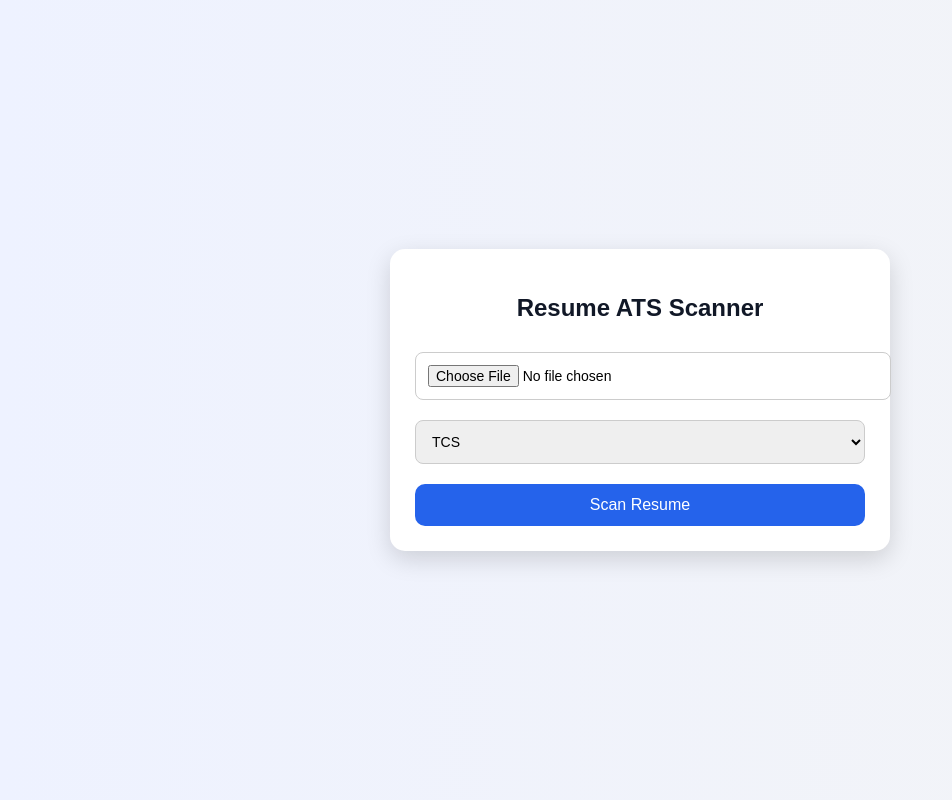
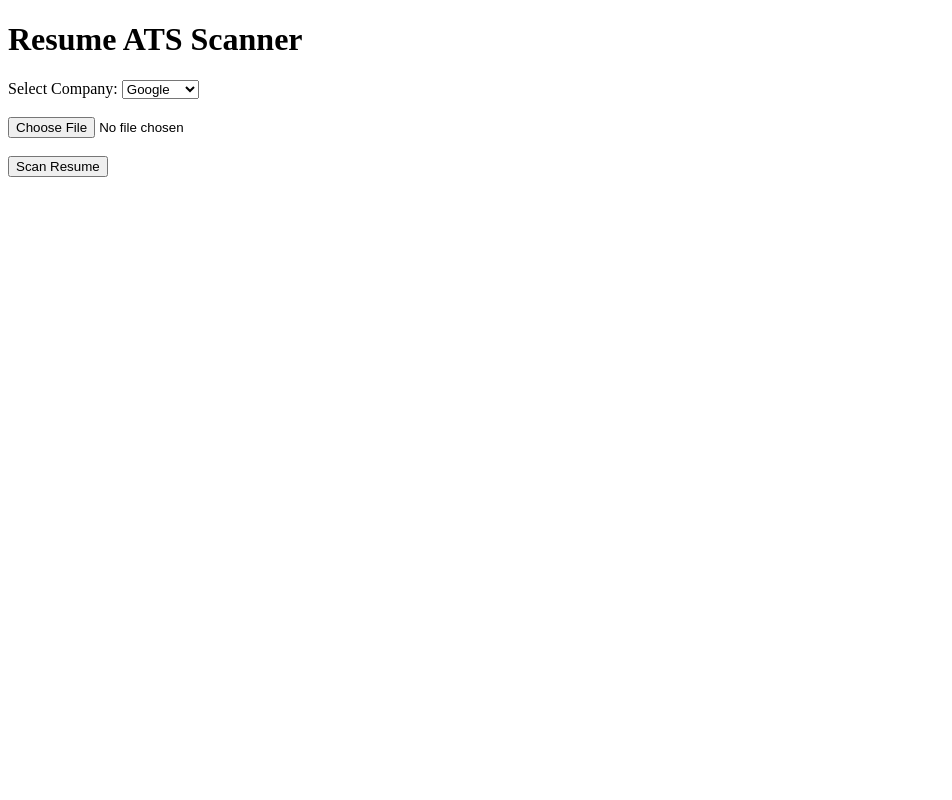
Before and after one commit to Niharikakollur/Resume-ATS-Scanner, a Flask app: page / in a window 1280 px wide. Shown: the whole page, without its empty margins (0-952 px from the left). Run offline with Flask 3, Linux system fonts and the light colour scheme.

Commit message:
Updated app, html and added companies file

```diff
--- a/app.py
+++ b/app.py
@@ -2,6 +2,10 @@ from flask import Flask, render_template, request
 import PyPDF2
 
 app = Flask(__name__)
+
+# Read companies from file
+with open("companies.txt", "r") as f:
+    companies = [line.strip() for line in f.readlines()]
 
 company_rules = {
     "TCS": ["python", "sql", "communication"],
@@ -13,9 +17,9 @@ def extract_text_from_pdf(pdf_file):
     reader = PyPDF2.PdfReader(pdf_file)
     text = ""
     for page in reader.pages:
-        text += page.extract_text()
+        if page.extract_text():
+            text += page.extract_text()
     return text.lower()
-
 
 @app.route("/", methods=["GET", "POST"])
 def index():
@@ -46,7 +50,7 @@ def index():
             else:
                 report += f"{c} missing<br>"
 
-        for skill in company_rules[company]:
+        for skill in company_rules.get(company, []):
             total += 1
             if skill in text:
                 score += 1
@@ -55,10 +59,7 @@ def index():
 
         percent = int((score / total) * 100)
 
-        if percent >= 70:
-            status = "Approved"
-        else:
-            status = "Rejected"
+        status = "Approved" if percent >= 70 else "Rejected"
 
         result = f"""
         <h3>{status} for {company}</h3>
@@ -66,8 +67,7 @@ def index():
         <p>{report}</p>
         """
 
-    return render_template("index.html", result=result, companies=company_rules.keys())
-
+    return render_template("index.html", result=result, companies=companies)
 
 if __name__ == "__main__":
     app.run(debug=True)
--- /dev/null
+++ b/companies.txt
@@ -0,0 +1,7 @@
+Google
+Microsoft
+Amazon
+Apple
+TCS
+Infosys
+Wipro
--- a/templates/index.html
+++ b/templates/index.html
@@ -1,101 +1,28 @@
 <!DOCTYPE html>
-<html lang="en">
+<html>
 <head>
-    <meta charset="UTF-8">
     <title>Resume ATS Scanner</title>
-    <meta name="viewport" content="width=device-width, initial-scale=1.0">
-    <style>
-        body {
-            font-family: Arial, sans-serif;
-            background: linear-gradient(to right, #eef2ff, #f3f4f6);
-            margin: 0;
-            padding: 0;
-            display: flex;
-            justify-content: center;
-            align-items: center;
-            min-height: 100vh;
-        }
-        .container {
-            background-color: #fff;
-            padding: 25px;
-            border-radius: 15px;
-            box-shadow: 0 8px 25px rgba(0,0,0,0.15);
-            width: 90%;
-            max-width: 450px;
-            text-align: center;
-        }
-        h2 {
-            color: #111827;
-            margin-bottom: 20px;
-        }
-        input[type="file"], select {
-            width: 100%;
-            padding: 12px;
-            margin: 10px 0;
-            border-radius: 8px;
-            border: 1px solid #ccc;
-            font-size: 14px;
-        }
-        button {
-            padding: 12px 20px;
-            background-color: #2563eb;
-            color: #fff;
-            border: none;
-            border-radius: 10px;
-            cursor: pointer;
-            font-size: 16px;
-            width: 100%;
-            margin-top: 10px;
-        }
-        button:hover {
-            background-color: #1e40af;
-        }
-        .result {
-            margin-top: 20px;
-            padding: 15px;
-            border-radius: 12px;
-            text-align: left;
-            white-space: pre-wrap;
-            word-wrap: break-word;
-        }
-        .approved {
-            background-color: #d1fae5;
-            color: #065f46;
-        }
-        .rejected {
-            background-color: #fee2e2;
-            color: #b91c1c;
-        }
-        @media (max-width: 500px) {
-            .container {
-                padding: 20px;
-            }
-            button, input[type="file"], select {
-                font-size: 14px;
-                padding: 10px;
-            }
-        }
-    </style>
 </head>
 <body>
-    <div class="container">
-        <h2>Resume ATS Scanner</h2>
+    <h1>Resume ATS Scanner</h1>
 
     <form method="POST" enctype="multipart/form-data">
-            <input type="file" name="resume" required><br>
+        <label>Select Company:</label>
         <select name="company">
             {% for c in companies %}
-                <option value="{{c}}">{{c}}</option>
+                <option value="{{ c }}">{{ c }}</option>
             {% endfor %}
-            </select><br>
-            <button type="submit">Scan Resume</button>
+        </select>
+        <br><br>
+
+        <input type="file" name="resume" required>
+        <br><br>
+
+        <input type="submit" value="Scan Resume">
     </form>
 
-        {% if result %}
-        <div class="result {% if 'Approved' in result %}approved{% else %}rejected{% endif %}">
+    <div>
         {{ result|safe }}
-        </div>
-        {% endif %}
     </div>
 </body>
 </html>
```
Also changed, not shown: 1 other file. Lines whose indentation alone changed are shown as unchanged.
